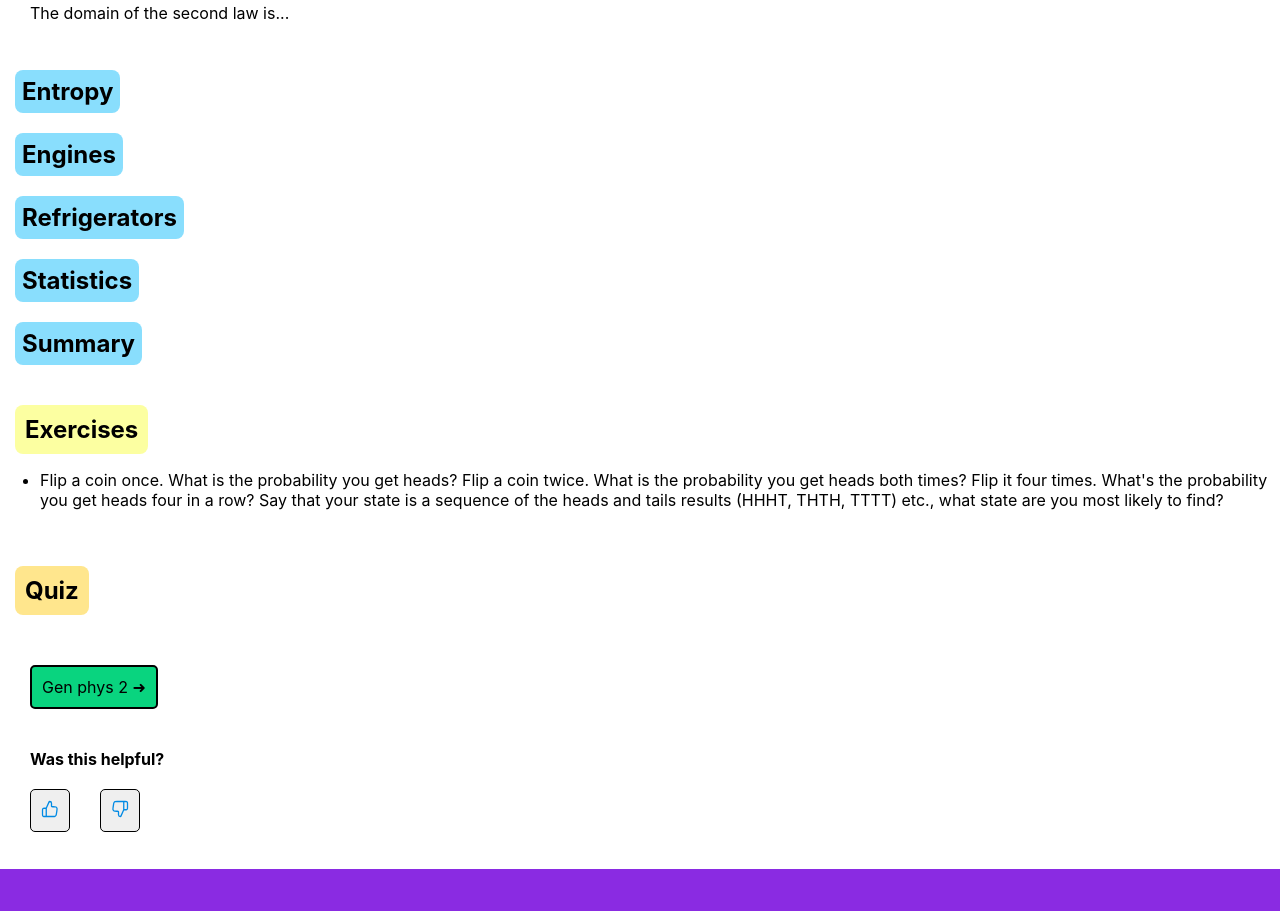
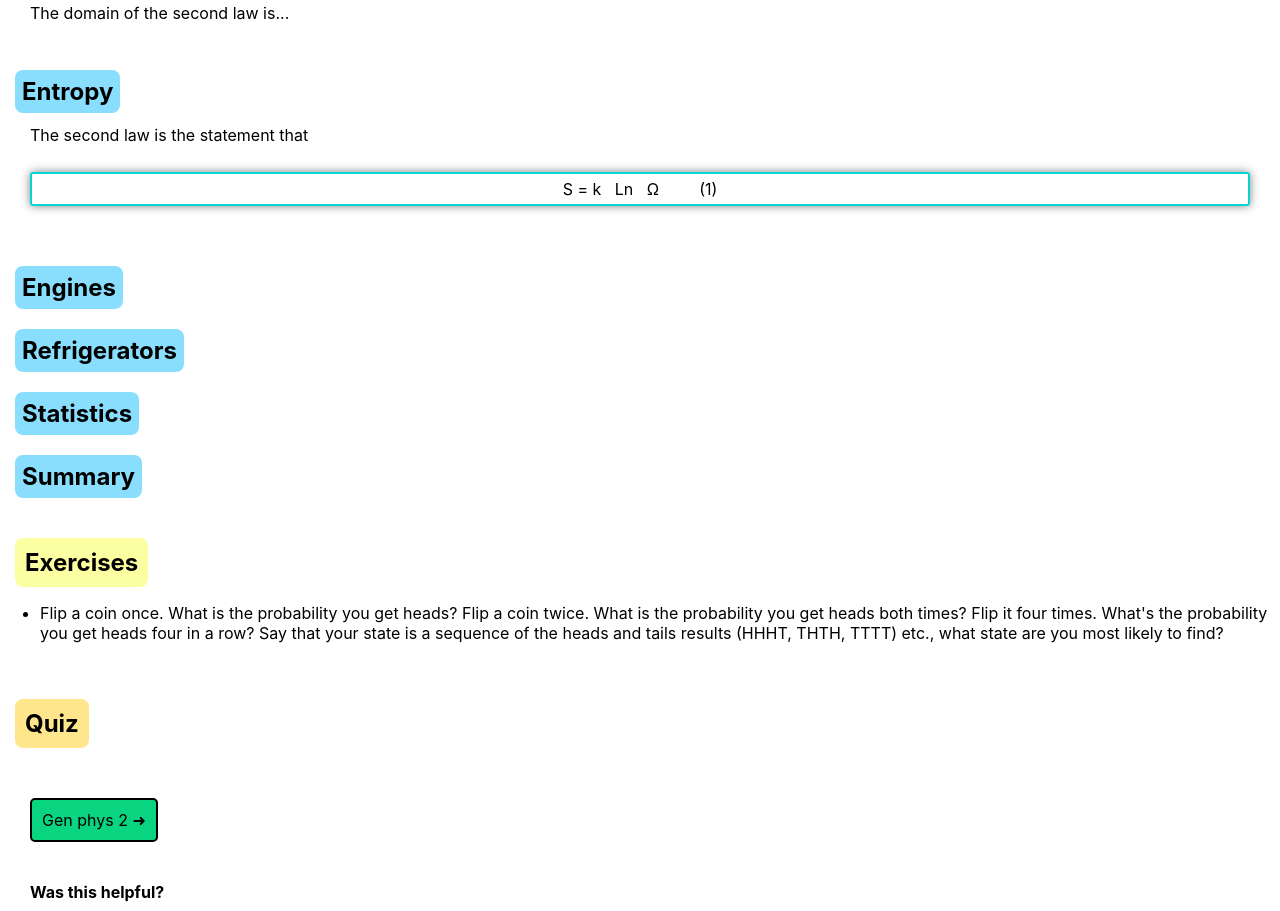
Before and after one commit to JRFink/jrfphyspagesnew, a Next.js app: page /education/gp1/slaw in a window 1280 px wide. Shown: the part 1120-2031 px from the top of the page. Built offline with nearby package versions, Linux system fonts and the light colour scheme.

Commit message:
Update index.tsx

```diff
--- a/pages/education/gp1/slaw/index.tsx
+++ b/pages/education/gp1/slaw/index.tsx
@@ -40,6 +40,15 @@ Introduction
             <h2 className={style.h2SectionColor} id="ent">
                 Entropy
             </h2>
+            <p>
+The second law is the statement that
+</p>
+<br />
+                 <div className={style.equationBox}>
+                     <div className={style.equation}>S = k &nbsp; Ln &nbsp; &#937;</div>
+                     <div className={style.equationNumber}>&#40;1&#41;</div>
+                 </div>
+                 <br />
             <br></br>
             <br></br>
             <h2 className={style.h2SectionColor} id="eng">
```
